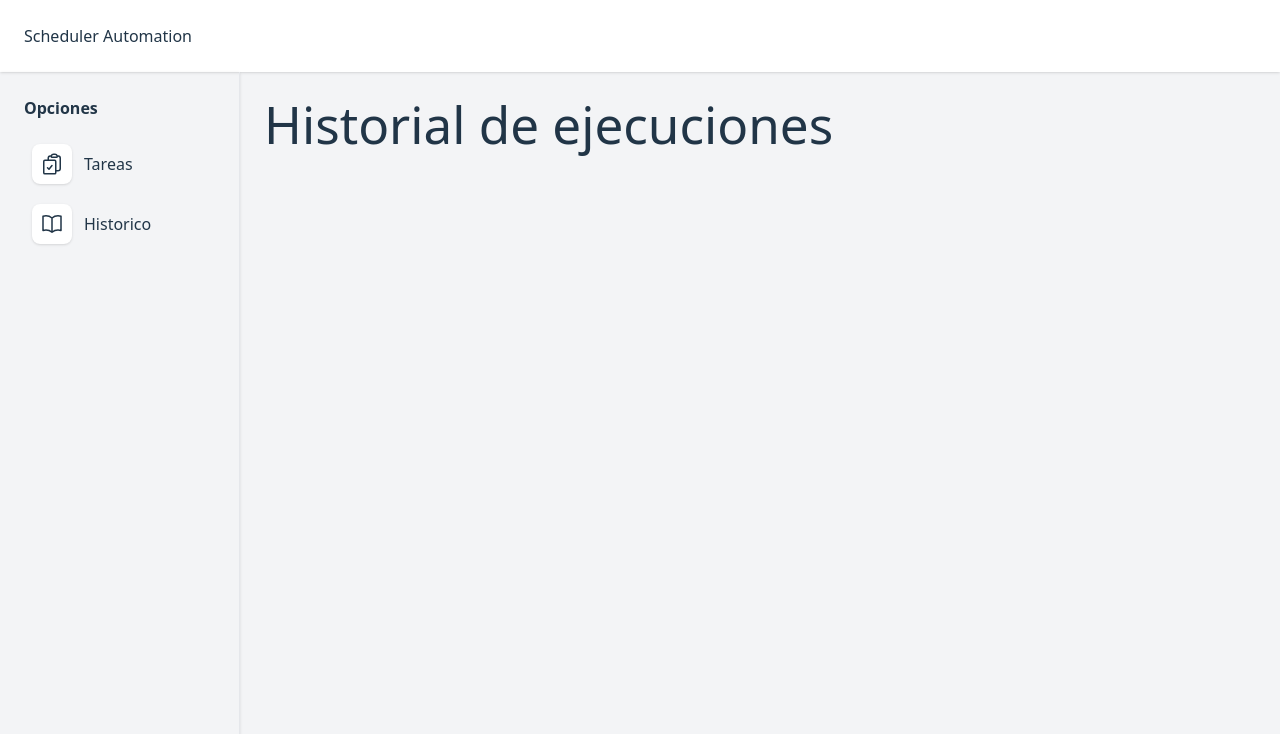
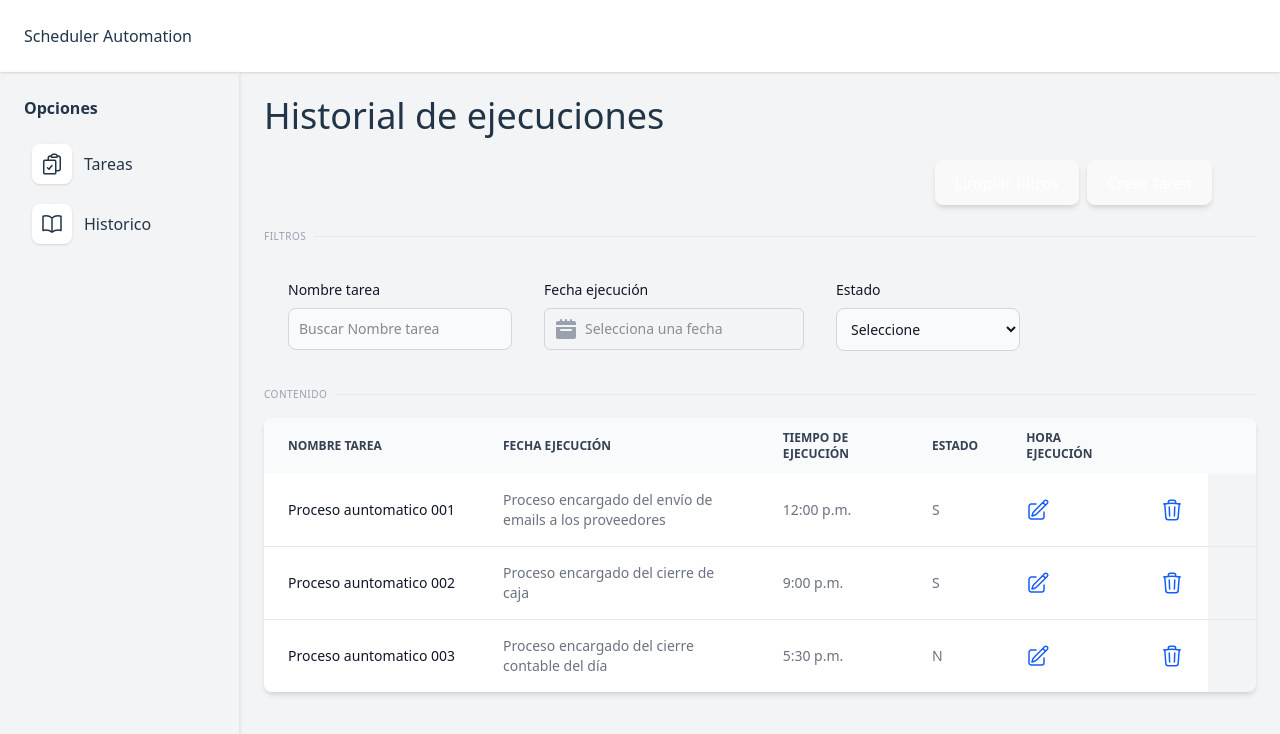
Before and after one commit to sebastiannarvaez23/dynamic-scheduler-automation-web, a React (Vite) app: page /history in a window 1280 px wide. Shown: the top 734 px of the page. Built offline with nearby package versions, Linux system fonts and the light colour scheme.

Commit message:
Nuevos filtros encargados del tiempo y selectores

```diff
--- a/package.json
+++ b/package.json
@@ -11,7 +11,9 @@
   },
   "dependencies": {
     "@tailwindcss/vite": "^4.1.11",
+    "date-fns": "^4.1.0",
     "react": "^19.1.0",
+    "react-datepicker": "^8.4.0",
     "react-dom": "^19.1.0",
     "react-router-dom": "^7.7.1",
     "tailwindcss": "^4.1.11"
--- a/src/App.tsx
+++ b/src/App.tsx
@@ -5,6 +5,7 @@ import TaskingPage from './features/execution/tasking/pages/Tasking.page';
 import HistoryPage from './features/execution/history/pages/History.page';
 
 import './App.css';
+import "react-datepicker/dist/react-datepicker.css";
 
 function App() {
 
--- /dev/null
+++ b/src/core/components/Datepicker.component.tsx
@@ -0,0 +1,33 @@
+import { useState } from "react";
+import DatePicker from "react-datepicker";
+import "react-datepicker/dist/react-datepicker.css";
+
+interface DatepickerComponentProps {
+    label: string;
+}
+
+const DatepickerComponent = ({ label }: DatepickerComponentProps) => {
+    const [startDate, setStartDate] = useState<Date | null>(null);
+
+    return (
+        <div className="p-2 my-3">
+            <label className="block mb-2 text-sm font-medium text-gray-900">{label}</label>
+            <div className="relative w-full max-w-xs">
+                <div className="absolute inset-y-0 left-0 flex items-center pl-3 pointer-events-none">
+                    <svg className="w-5 h-5 text-gray-400" xmlns="http://www.w3.org/2000/svg" fill="currentColor" viewBox="0 0 20 20">
+                        <path d="M20 4a2 2 0 0 0-2-2h-2V1a1 1 0 0 0-2 0v1h-3V1a1 1 0 0 0-2 0v1H6V1a1 1 0 0 0-2 0v1H2a2 2 0 0 0-2 2v2h20V4ZM0 18a2 2 0 0 0 2 2h16a2 2 0 0 0 2-2V8H0v10Zm5-8h10a1 1 0 0 1 0 2H5a1 1 0 0 1 0-2Z" />
+                    </svg>
+                </div>
+                <DatePicker
+                    selected={startDate}
+                    onChange={(date) => setStartDate(date)}
+                    placeholderText="Selecciona una fecha"
+                    className="pl-10 pr-4 py-2.5 text-sm text-gray-800 border border-gray-300 rounded-md focus:outline-none focus:ring-2 focus:ring-blue-500 focus:border-blue-500 w-full p-2.5"
+                    dateFormat="dd/MM/yyyy"
+                />
+            </div>
+        </div>
+    );
+};
+
+export default DatepickerComponent;
--- /dev/null
+++ b/src/core/components/Select.componet.tsx
@@ -0,0 +1,23 @@
+import { Fragment } from "react/jsx-runtime";
+
+interface SelectComponentProps {
+    label: string;
+}
+
+const SelectComponent = (props: SelectComponentProps) => {
+    return (
+        <Fragment>
+            <div className="p-2 my-3 min-w-50 mx-auto max-w-sm">
+                <label className="block mb-2 text-sm font-medium text-gray-900">{props.label}</label>
+                <select className="bg-gray-50 border border-gray-300 text-gray-900 text-sm rounded-lg focus:ring-blue-500 focus:border-blue-500 block w-full p-2.5">
+                    <option selected>Seleccione</option>
+                    <option value="E">Ejecutandose</option>
+                    <option value="F">Terminado</option>
+                </select>
+
+            </div>
+        </Fragment>
+    );
+}
+
+export default SelectComponent;
--- a/src/core/components/Table.component.tsx
+++ b/src/core/components/Table.component.tsx
@@ -29,16 +29,16 @@ const TableComponent = (props: TableComponentProps) => {
                     <tbody>
                         <tr className="bg-white border-b border-gray-200 hover:bg-gray-50">
                             <th scope="row" className="px-6 py-4 font-medium text-gray-900 whitespace-nowrap">
-                                Apple MacBook Pro 17"
+                                Proceso auntomatico 001
                             </th>
                             <td className="px-6 py-4">
-                                Silver
+                                Proceso encargado del envío de emails a los proveedores
                             </td>
                             <td className="px-6 py-4">
-                                Laptop
+                                12:00 p.m.
                             </td>
                             <td className="px-6 py-4">
-                                $2999
+                                S
                             </td>
                             <td className="px-6 py-4 text-right">
                                 <a href="#" className="font-medium text-blue-600 hover:underline">
@@ -58,16 +58,16 @@ const TableComponent = (props: TableComponentProps) => {
                         </tr>
                         <tr className="bg-white border-b border-gray-200 hover:bg-gray-50">
                             <th scope="row" className="px-6 py-4 font-medium text-gray-900 whitespace-nowrap">
-                                Microsoft Surface Pro
+                                Proceso auntomatico 002
                             </th>
                             <td className="px-6 py-4">
-                                White
+                                Proceso encargado del cierre de caja
                             </td>
                             <td className="px-6 py-4">
-                                Laptop PC
+                                9:00 p.m.
                             </td>
                             <td className="px-6 py-4">
-                                $1999
+                                S
                             </td>
                             <td className="px-6 py-4 text-right">
                                 <a href="#" className="font-medium text-blue-600 hover:underline">
@@ -87,16 +87,16 @@ const TableComponent = (props: TableComponentProps) => {
                         </tr>
                         <tr className="bg-white hover:bg-gray-50">
                             <th scope="row" className="px-6 py-4 font-medium text-gray-900 whitespace-nowrap">
-                                Magic Mouse 2
+                                Proceso auntomatico 003
                             </th>
                             <td className="px-6 py-4">
-                                Black
+                                Proceso encargado del cierre contable del día
                             </td>
                             <td className="px-6 py-4">
-                                Accessories
+                                5:30 p.m.
                             </td>
                             <td className="px-6 py-4">
-                                $99
+                                N
                             </td>
                             <td className="px-6 py-4 text-right">
                                 <a href="#" className="font-medium text-blue-600 hover:underline">
--- a/src/core/components/TableFilters.component.tsx
+++ b/src/core/components/TableFilters.component.tsx
@@ -1,8 +1,11 @@
 import { Fragment, useEffect, useState } from "react";
+
+import DatepickerComponent from "./Datepicker.component";
 import DbounceComponent from "./Dbounce.component";
+import SelectComponent from "./Select.componet";
+import TimepickerComponent from "./Timepicker.component";
+import ToggleComponent from "./Toggle.component";
 import type { Header } from "../interfaces/header.interface";
-import ToggleComponent from "./Toggle.component";
-import TimeComponent from "./Time.component";
 
 interface TableFiltersComponentProps {
     headers: Header[];
@@ -54,24 +57,21 @@ const TableFiltersComponent = ({ headers, onFiltersChange }: TableFiltersCompone
                         case "select":
                             return (
                                 <div key={key} className="flex flex-col">
-                                    <label htmlFor={key} className="text-sm text-gray-700">{header.label}</label>
-                                    <select
-                                        id={key}
-                                        value={filters[key] || ""}
-                                        onChange={(e) => handleChange(key, e.target.value)}
-                                        className="text-sm border border-gray-300 rounded p-1"
-                                    >
-                                        <option value="">Todos</option>
-                                        <option value="option1">Opción 1</option>
-                                        <option value="option2">Opción 2</option>
-                                    </select>
+                                    <SelectComponent label={header.label} />
                                 </div>
                             );
 
                         case "time":
                             return (
                                 <div key={key} className="flex flex-col">
-                                    <TimeComponent label={header.label} />
+                                    <TimepickerComponent label={header.label} />
+                                </div>
+                            );
+
+                        case "date":
+                            return (
+                                <div key={key} className="flex flex-col">
+                                    <DatepickerComponent label={header.label} />
                                 </div>
                             );
 
--- a/src/core/components/Time.component.tsx
+++ b/src/core/components/Timepicker.component.tsx
@@ -4,7 +4,7 @@ interface TimeComponentProps {
     label: string;
 }
 
-const TimeComponent = (props: TimeComponentProps) => {
+const TimepickerComponent = (props: TimeComponentProps) => {
     return (
         <Fragment>
             <div className="p-2 my-3">
@@ -18,4 +18,4 @@ const TimeComponent = (props: TimeComponentProps) => {
     );
 }
 
-export default TimeComponent;
+export default TimepickerComponent;
--- a/src/core/interfaces/header.interface.ts
+++ b/src/core/interfaces/header.interface.ts
@@ -1,4 +1,5 @@
 export interface Header {
     label: string | null;
-    typeFilter: 'input' | 'toggle' | 'select' | 'time' | null;
+    filter: boolean;
+    typeFilter: 'input' | 'toggle' | 'select' | 'time' | 'date' | null;
 }
--- a/src/features/execution/history/pages/History.page.tsx
+++ b/src/features/execution/history/pages/History.page.tsx
@@ -1,11 +1,34 @@
 import { Fragment } from "react/jsx-runtime";
+
 import { LayoutPage } from '../../../../core/components/LayoutPage.component';
+import { TitlePage } from "../../../../core/components/TitlePage.component";
+import ButtonComponent from "../../../../core/components/Button.component";
+import TableComponent from "../../../../core/components/Table.component";
+import type { Header } from "../../../../core/interfaces/header.interface";
 
 const HistoryPage = () => {
+
+    const headers: Header[] = [
+        { label: 'Nombre tarea', typeFilter: 'input', filter: true },
+        { label: 'Fecha ejecución', typeFilter: 'date', filter: true },
+        { label: 'Tiempo de ejecución', typeFilter: null, filter: false },
+        { label: 'Estado', typeFilter: 'select', filter: true },
+        { label: 'Hora ejecución', typeFilter: null, filter: false },
+        { label: '', typeFilter: null, filter: false },
+        { label: '', typeFilter: null, filter: false },
+    ]
+
     return (
         <Fragment>
             <LayoutPage>
-                <h1>Historial de ejecuciones</h1>
+                <TitlePage title="Historial de ejecuciones" />
+                <div className="w-full my-5 px-10 text-right">
+                    <ButtonComponent label="Limpiar filtros" action={() => alert("Presionaste en limpiar filtros")} />
+                    <ButtonComponent label="Crear tarea" action={() => alert("Presionaste en crear tarea")} />
+                </div>
+                <div>
+                    <TableComponent headers={headers} />
+                </div>
             </LayoutPage>
         </Fragment>
     );
--- a/src/features/execution/tasking/pages/Tasking.page.tsx
+++ b/src/features/execution/tasking/pages/Tasking.page.tsx
@@ -9,12 +9,12 @@ import type { Header } from "../../../../core/interfaces/header.interface";
 const TaskingPage = () => {
 
     const headers: Header[] = [
-        { label: 'Nombre', typeFilter: 'input' },
-        { label: 'Descripción', typeFilter: 'input' },
-        { label: 'Hora ejecución', typeFilter: 'time' },
-        { label: 'Activo', typeFilter: 'toggle' },
-        { label: null, typeFilter: null },
-        { label: null, typeFilter: null },
+        { label: 'Nombre', typeFilter: 'input', filter: true },
+        { label: 'Descripción', typeFilter: 'input', filter: true },
+        { label: 'Hora ejecución', typeFilter: 'time', filter: true },
+        { label: 'Activo', typeFilter: 'toggle', filter: true },
+        { label: null, typeFilter: null, filter: true },
+        { label: null, typeFilter: null, filter: true },
     ]
 
     return (
@@ -22,6 +22,7 @@ const TaskingPage = () => {
             <LayoutPage>
                 <TitlePage title="Tareas programadas" />
                 <div className="w-full my-5 px-10 text-right">
+                    <ButtonComponent label="Limpiar filtros" action={() => alert("Presionaste en limpiar filtros")} />
                     <ButtonComponent label="Crear tarea" action={() => alert("Presionaste en crear tarea")} />
                 </div>
                 <div>
```
Also changed, not shown: 1 other file (tests, documents, lock files or other folders).
